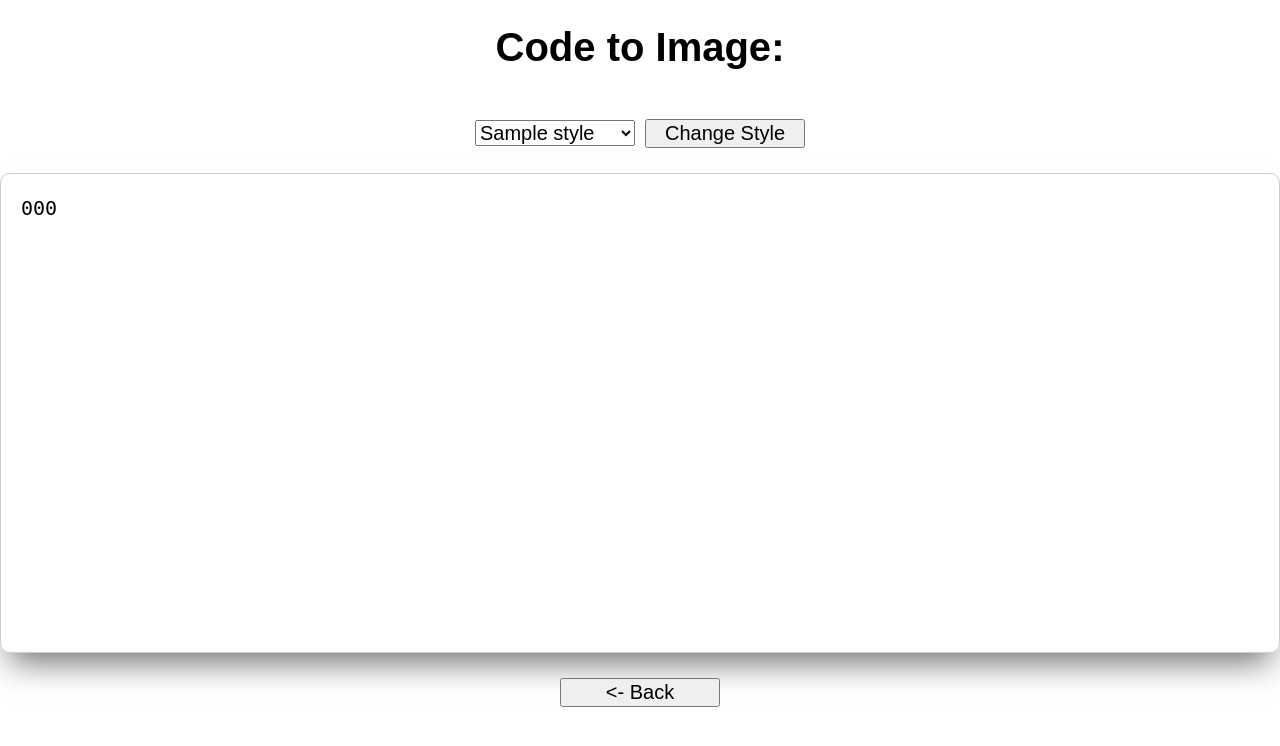
After one commit to Tschuppi81/t-code-image-gen, a Flask app: template templates/style_selection.html in a window 1280 px wide. The commit adds this page. Shown: the top 746 px of the page. Run offline with Flask 3, Linux system fonts and the light colour scheme; the template is opened without the code that fills it: most values are stand-ins (such as "Sample title", 1, 10 or a date in 2020).

Commit message:
Adding code style and style save views and connect them with code

```diff
--- a/app.py
+++ b/app.py
@@ -6,13 +6,19 @@ from flask import (
     session,
     url_for,
 )
+from pygments import highlight
+from pygments.formatters import HtmlFormatter
+from pygments.lexers import Python3Lexer
+from pygments.styles import get_all_styles
+
 
 app = Flask(__name__)
 
 # retrieve it by secrets.token_hex()
 app.secret_key = 'f766a2a3d4aa8a52c66848e783e510d3ecf1b710c5f9b26d68b7c7fe7dffef96'
-PLACEHOLDER_CODE = ("print('Welcome to Tschuppi's code image generator)\n"
-                    "Please paste your code here..")
+PLACEHOLDER_CODE = ("print('Welcome to Tschuppis code image generator')\n"
+                    "print('Please paste your code here..')")
+DEFAULT_STYLE = 'monokai'
 
 
 @app.route('/', methods=['GET'])
@@ -42,3 +48,30 @@ def reset_session():
     session.clear()
     session['code'] = PLACEHOLDER_CODE
     return redirect(url_for('code'))
+
+
+@app.route('/style', methods=['GET'])
+def style():
+    if session['style'] is None:
+        session['style'] = DEFAULT_STYLE
+
+    formatter = HtmlFormatter(style=session['style'])
+    context = {
+        'message': 'Select Your Style 🎨',
+        'style_definitions': formatter.get_style_defs(),
+        'styles': list(get_all_styles()),
+        'style_bg_color': formatter.style.background_color,
+        'highlighted_code': highlight(
+            session['code'], Python3Lexer(), formatter
+        ),
+    }
+    return render_template("style_selection.html", **context)
+
+
+@app.route('/save_style', methods=['POST'])
+def save_style():
+    if request.form.get('style') is not None:
+        session['style'] = request.form.get('style')
+    if request.form.get('code') is not None:
+        session['code'] = request.form.get('code')
+    return redirect(url_for('style'))
--- a/templates/code_input.html
+++ b/templates/code_input.html
@@ -23,9 +23,8 @@
             formaction="{{ url_for('reset_session') }}">
       Reset Session
     </button>
-    <button formmethod="post"
-            formaction="{{ url_for('save_code') }}">
-      Save Code
+    <button formmethod="post" formaction="{{ url_for('save_style') }}">
+        -> Next
     </button>
   </div>
 </form>
--- /dev/null
+++ b/templates/style_selection.html
@@ -0,0 +1,35 @@
+{% extends "base.html" %}
+
+{% block title %}
+  - Style Selection
+{% endblock title %}
+
+{% block content %}
+<style>
+  {{ style_definitions }}
+
+  .code {
+    background-color: {{ style_bg_color }};
+  }
+</style>
+<form>
+  <div class="controls">
+    <select name="style">
+      {% for style_name in styles %}
+        <option value="{{ style_name }}">{{ style_name }}</option>
+      {% endfor %}
+    </select>
+    <button formmethod="post" formaction="{{ url_for('save_style') }}">
+       Change Style
+    </button>
+  </div>
+  <div class="code">
+    {{ highlighted_code | safe }}
+  </div>
+  <div class="controls">
+    <button formmethod="get" formaction="{{ url_for('code') }}">
+        <- Back
+    </button>
+  </div>
+</form>
+{% endblock content %}
```
